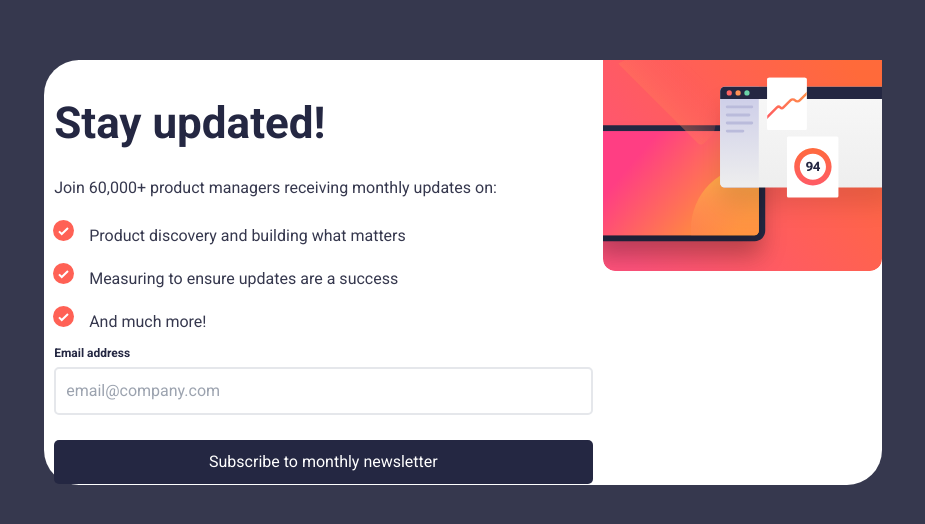
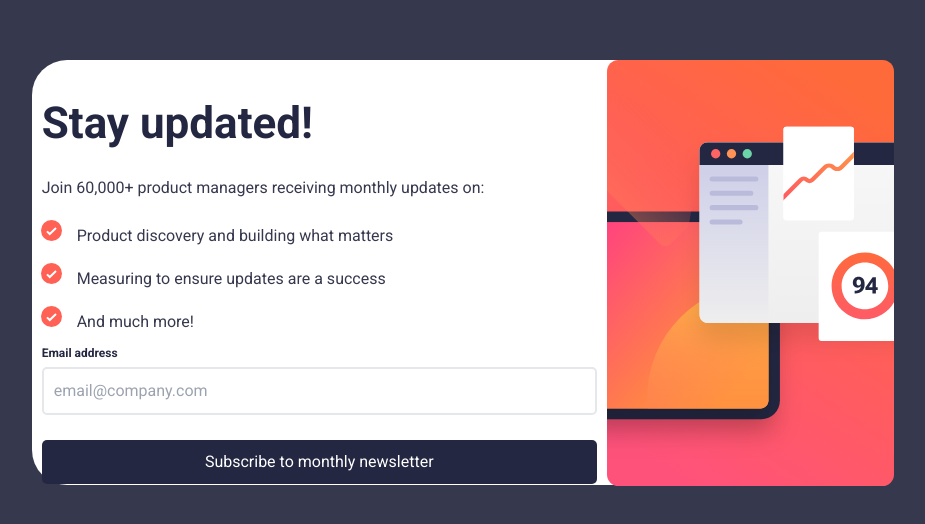
Before and after one commit to RereTooki/newsletter-component, a React (Vite) app: page / in a window 1280 px wide. Shown: the part 128-652 px from the top of the page, without its empty margins (177-1102 px from the left). Built offline with nearby package versions, Linux system fonts and the light colour scheme.

Commit message:
Fairly good

```diff
--- a/src/App.css
+++ b/src/App.css
@@ -7,3 +7,9 @@
   font-size: 16px;
 
 }
+
+@media screen and (min-width: 768px) {
+  .backgroundss  {
+    src: url("./assets/images/illustration-sign-up-desktop.svg");
+  }
+}
--- a/src/components/Card.tsx
+++ b/src/components/Card.tsx
@@ -11,8 +11,8 @@ const Card = () => {
       <div className="flex flex-col md:bg-charcoal-greys font-roboto  md:justify-center md:items-center md:h-screen md:py-[55px]">
         <div className="md:h-[425px] md:bg-whites md:flex-row-reverse flex flex-col rounded-[35px] ">
           <img
-            className="md:w-2/6 md:h-max md:truncate"
-            src={SignUpMobile}
+            className="md:w-2/6 md:h-max md:truncate backgroundss"
+            src={SignUpDesktop}
             alt="A sign-up picture"
           />
           <div className="md:w-4/6">
```
